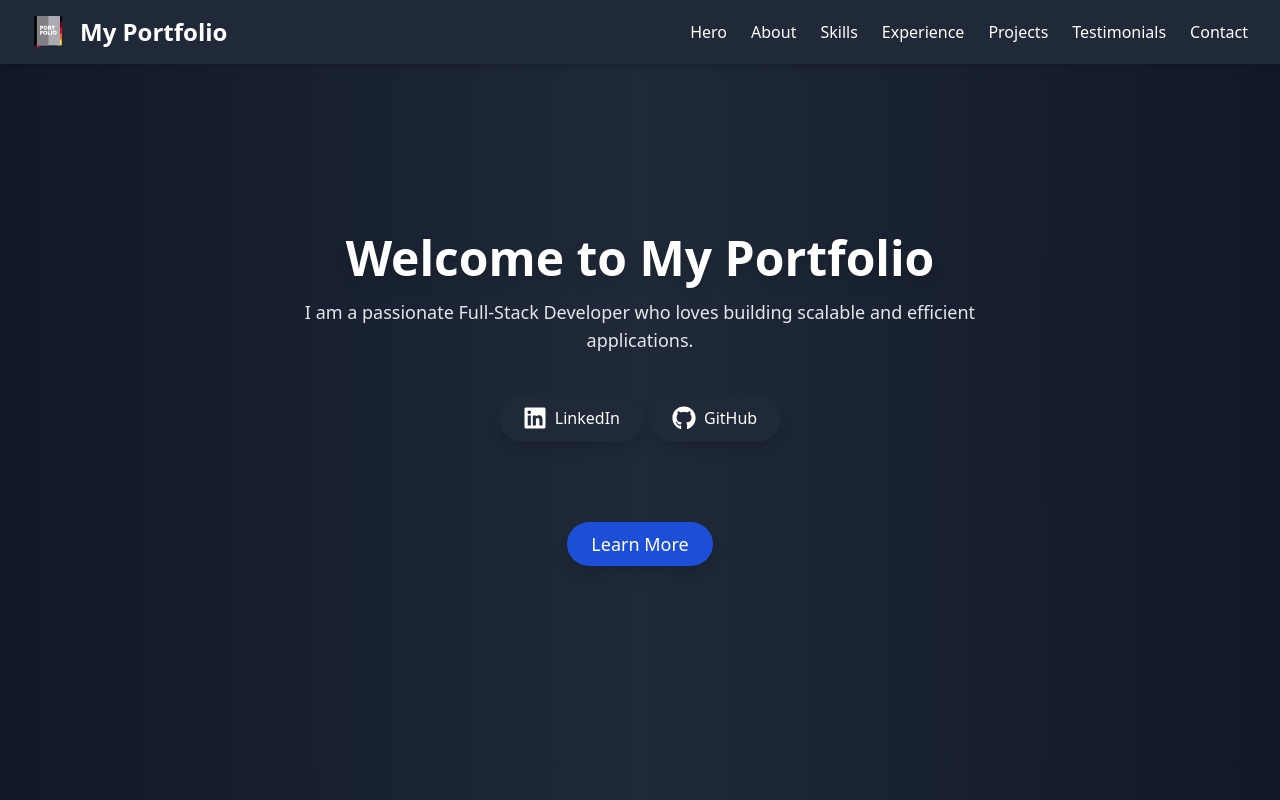
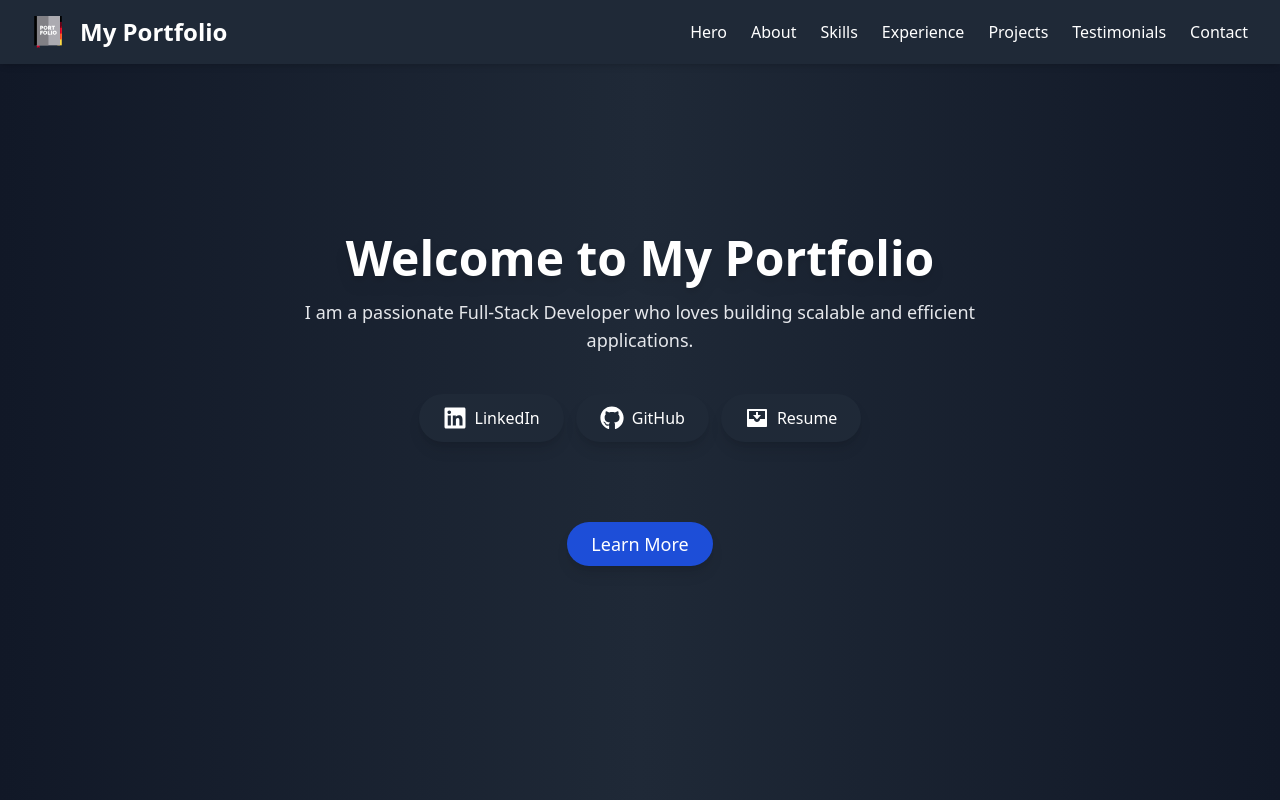
Before and after one commit to sandipsinghparmar18/Mern-Portfolio, a React (Vite) app in the folder frontend/: page / in a window 1280 px wide. Shown: the top 800 px of the page. Built offline with nearby package versions, Linux system fonts and the light colour scheme.

Commit message:
add resume

```diff
--- a/frontend/src/components/Hero.jsx
+++ b/frontend/src/components/Hero.jsx
@@ -1,5 +1,6 @@
 import React from "react";
 import { FaLinkedin, FaGithub } from "react-icons/fa";
+import { RiImportFill } from "react-icons/ri";
 
 function Hero() {
   return (
@@ -16,7 +17,7 @@ function Hero() {
           I am a passionate Full-Stack Developer who loves building scalable and
           efficient applications.
         </p>
-        <div className="mt-10 flex justify-center gap-1">
+        <div className="mt-10 flex flex-wrap justify-center items-center gap-3">
           <a
             href="http://linkedin.com/in/sandip-singh-parmar-b29034251"
             target="_blank"
@@ -33,6 +34,14 @@ function Hero() {
           >
             <FaGithub size={24} /> GitHub
           </a>
+          <a
+            href="/Sandip_Resume.pdf"
+            target="_blank"
+            rel="noopener noreferrer"
+            className="px-6 py-3 bg-gray-800 text-white rounded-full flex items-center gap-2 hover:bg-gray-900 transition duration-300 shadow-lg"
+          >
+            <RiImportFill size={24} /> Resume
+          </a>
         </div>
 
         <a href="#about">
```
Also changed, not shown: 1 other file (tests, documents, lock files or other folders).
